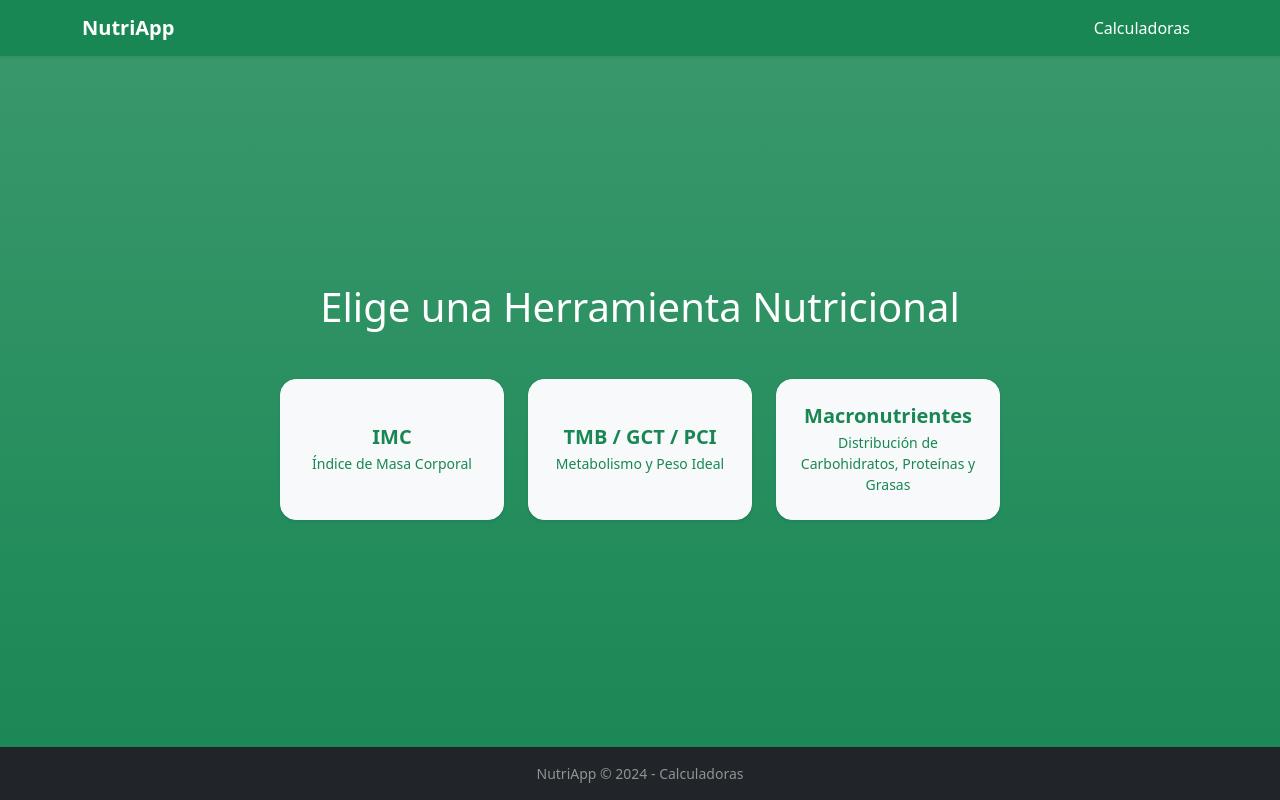
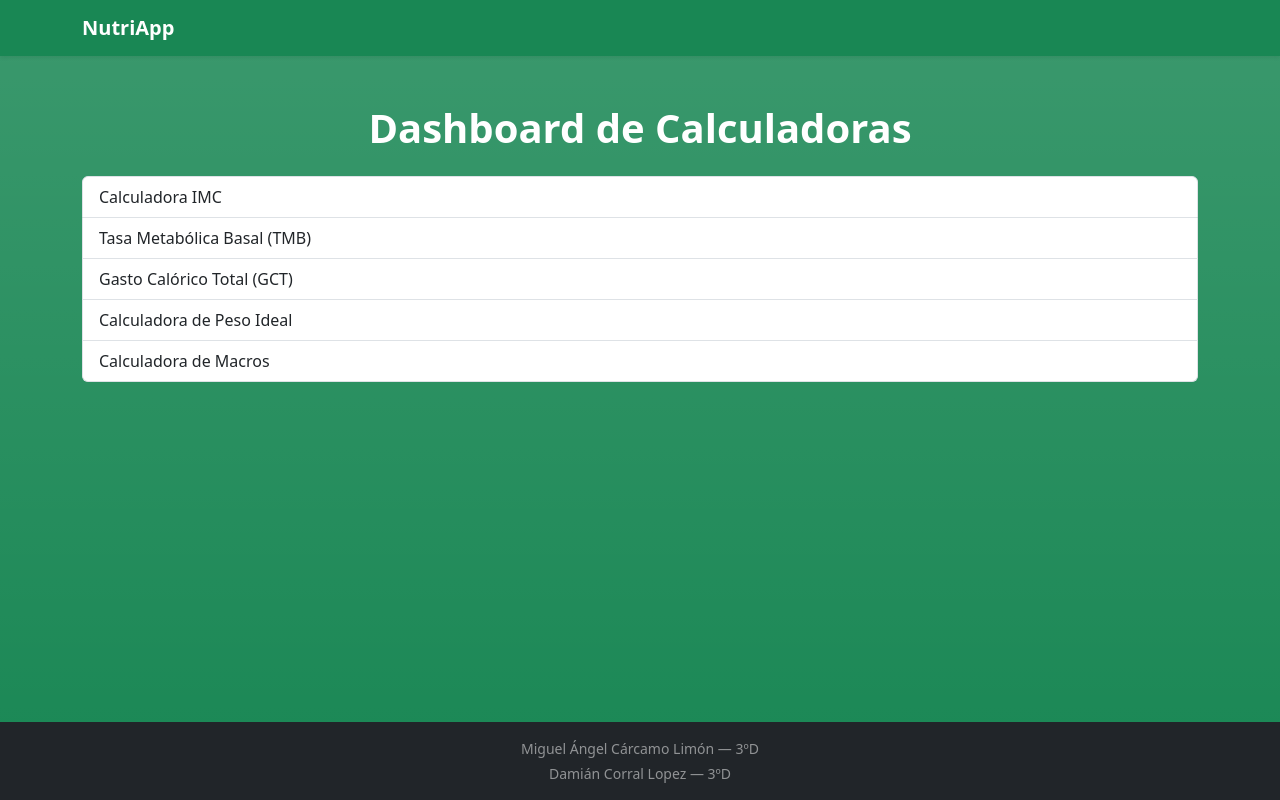
Before and after one commit to Miguel85ytpro/nutryap, a Flask app: template templates/calculadoras_dashboard.html in a window 1280 px wide. Run offline with Flask 3, Linux system fonts and the light colour scheme; the template is opened without the code that fills it, so the values that code supplies are empty.

Commit message:
calculadoras_dashboard.html

```diff
--- a/templates/calculadoras_dashboard.html
+++ b/templates/calculadoras_dashboard.html
@@ -6,60 +6,23 @@
     <title>NutriApp</title>
     <link href="https://cdn.jsdelivr.net/npm/bootstrap@5.3.2/dist/css/bootstrap.min.css" rel="stylesheet">
 </head>
-<body class="bg-success bg-gradient d-flex flex-column min-vh-100 text-white">
+<body class="bg-success bg-gradient text-white d-flex flex-column min-vh-100">
+{% extends "base.html" %}
 
-    <nav class="navbar navbar-expand-lg navbar-dark bg-success shadow-sm">
-        <div class="container">
-            <a class="navbar-brand mb-0 h1 fw-bold" href="index.html">NutriApp</a>
-            <div class="collapse navbar-collapse" id="navbarNav">
-                <ul class="navbar-nav ms-auto">
-                    <li class="nav-item">
-                        <a class="nav-link active" aria-current="page" href="calculadoras_dashboard.html">Calculadoras</a>
-                    </li>
-                </ul>
-            </div>
-        </div>
-    </nav>
+{% block navbar_links %}{% endblock %}
 
-    <main class="container flex-grow-1 d-flex flex-column justify-content-center align-items-center py-5">
-        <div class="row w-100">
-            <div class="col-lg-8 col-md-10 mx-auto">
-                <h1 class="text-center mb-5 text-white">Elige una Herramienta Nutricional</h1>
+{% block content %}
 
-                <div class="row g-4 justify-content-center">
+<h1 class="fw-bold mb-4 text-center">Dashboard de Calculadoras</h1>
 
-                    <div class="col-md-4 d-grid">
-                        <a href="imc_calculator.html" class="btn btn-light text-success shadow-sm h-100 d-flex flex-column justify-content-center py-4 rounded-4 text-decoration-none">
-                            <h5 class="fw-bold mb-1 text-success">IMC</h5>
-                            <p class="small mb-0 text-success">Índice de Masa Corporal</p>
-                        </a>
-                    </div>
-
-                    <div class="col-md-4 d-grid">
-                        <a href="tmb_gct_pci_calculator.html" class="btn btn-light text-success shadow-sm h-100 d-flex flex-column justify-content-center py-4 rounded-4 text-decoration-none">
-                            <h5 class="fw-bold mb-1 text-success">TMB / GCT / PCI</h5>
-                            <p class="small mb-0 text-success">Metabolismo y Peso Ideal</p>
-                        </a>
-                    </div>
-
-                    <div class="col-md-4 d-grid">
-                        <a href="macros_calculator.html" class="btn btn-light text-success shadow-sm h-100 d-flex flex-column justify-content-center py-4 rounded-4 text-decoration-none">
-                            <h5 class="fw-bold mb-1 text-success">Macronutrientes</h5>
-                            <p class="small mb-0 text-success">Distribución de Carbohidratos, Proteínas y Grasas</p>
-                        </a>
-                    </div>
-
-                </div>
-            </div>
-        </div>
-    </main>
-
-    <footer class="bg-dark text-white-50 text-center py-3 mt-auto">
-        <div class="container small">
-            <p class="mb-0">NutriApp &copy; 2024 - Calculadoras</p>
-        </div>
-    </footer>
-
+<div class="list-group">
+<a href="{{ url_for('imc') }}" class="list-group-item list-group-item-action">Calculadora IMC</a>
+<a href="{{ url_for('tmb') }}" class="list-group-item list-group-item-action">Tasa Metabólica Basal (TMB)</a>
+<a href="{{ url_for('gct') }}" class="list-group-item list-group-item-action">Gasto Calórico Total (GCT)</a>
+<a href="{{ url_for('peso_ideal') }}" class="list-group-item list-group-item-action">Calculadora de Peso Ideal</a>
+<a href="{{ url_for('macros') }}" class="list-group-item list-group-item-action">Calculadora de Macros</a>
+</div>
+{% endblock %}
     <script src="https://cdn.jsdelivr.net/npm/bootstrap@5.3.2/dist/js/bootstrap.bundle.min.js"></script>
 </body>
 </html>
```
